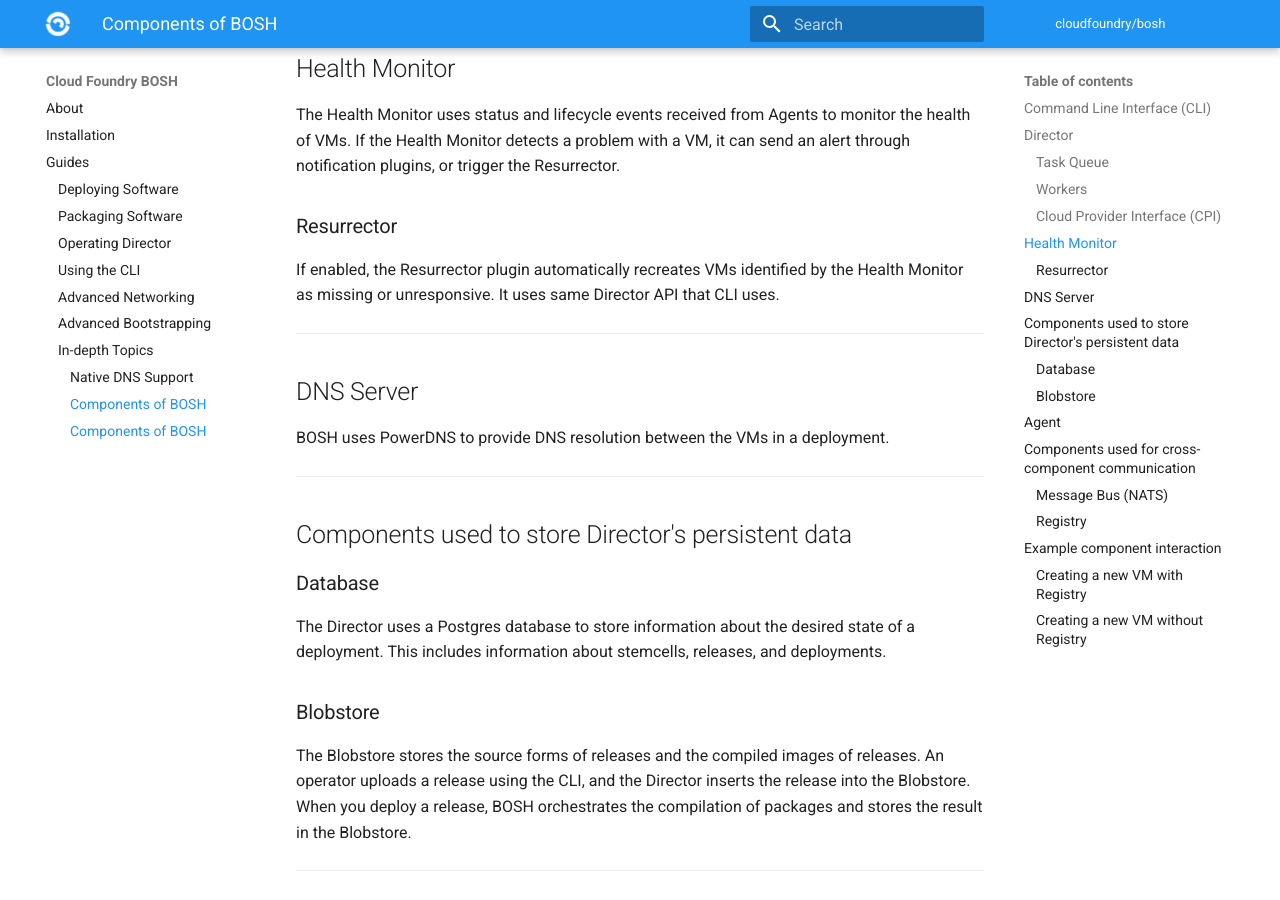
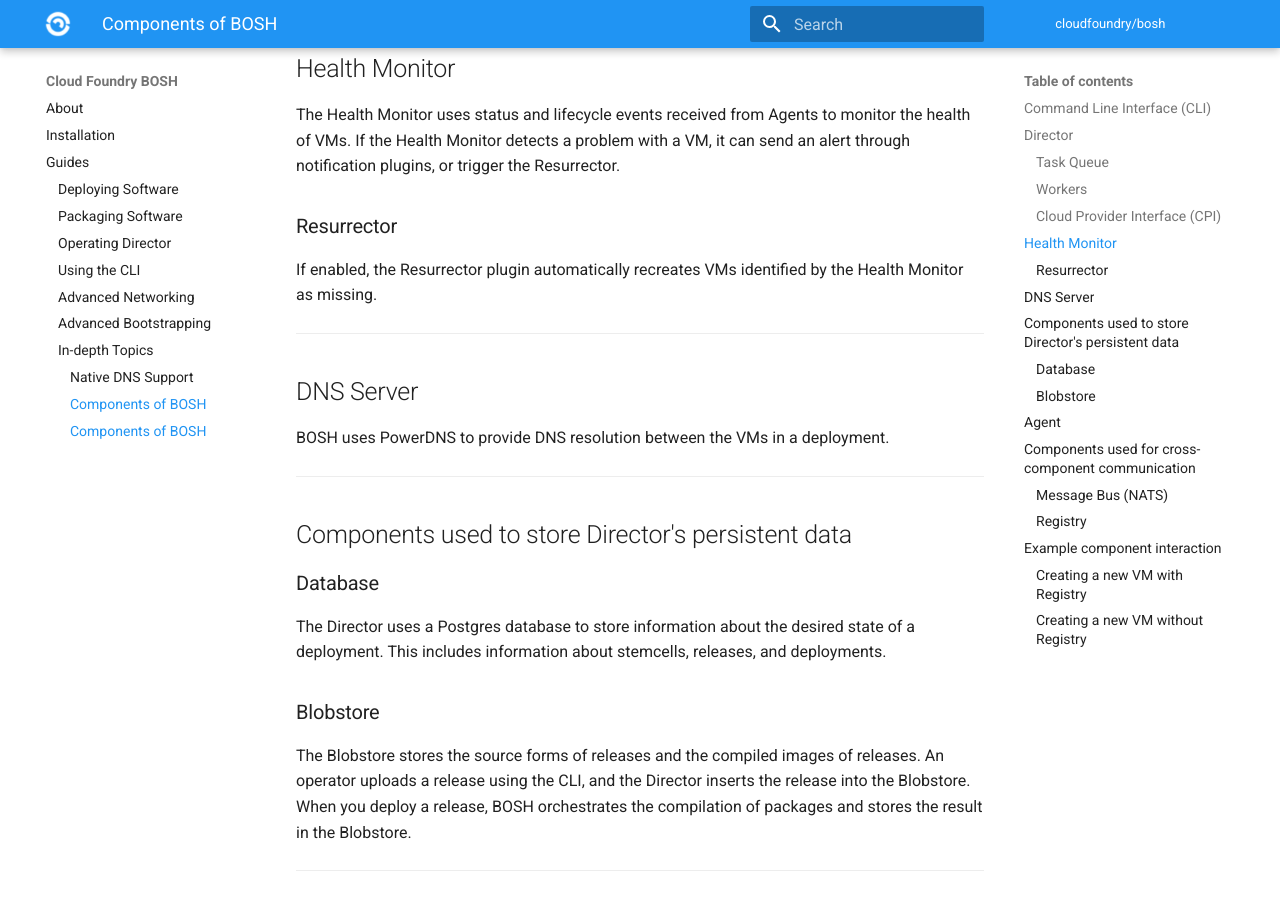
Before and after one commit to cloudfoundry/docs-bosh, an MkDocs documentation site: the page built from content/bosh-components.md, in a window 1280 px wide and 900 px high, scrolled down 1918 px. Built offline with MkDocs 1.6.1 and Material for MkDocs 9.7.7, drawn with Linux system fonts in a browser that asks for light colours; old or Windows-style settings are respelled for this version of MkDocs.

Commit message:
Clarify resurrector behaviour
The resurrector only recreates missing VMs. It also uses a different endpoint `scan_and_fix` which can be ignored. The CLI uses `scans` and `problems` endpoints.

```diff
--- a/content/bosh-components.md
+++ b/content/bosh-components.md
@@ -41,7 +41,7 @@ The Health Monitor uses status and lifecycle events received from Agents to moni
 
 ### Resurrector {: #resurrector }
 
-If enabled, the Resurrector plugin automatically recreates VMs identified by the Health Monitor as missing or unresponsive. It uses same Director API that CLI uses.
+If enabled, the Resurrector plugin automatically recreates VMs identified by the Health Monitor as missing.
 
 ---
 ## DNS Server {: #dns }
```
